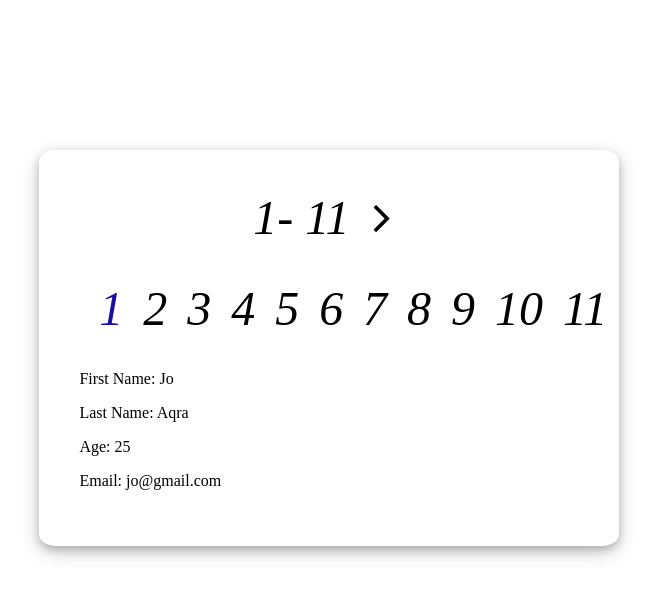
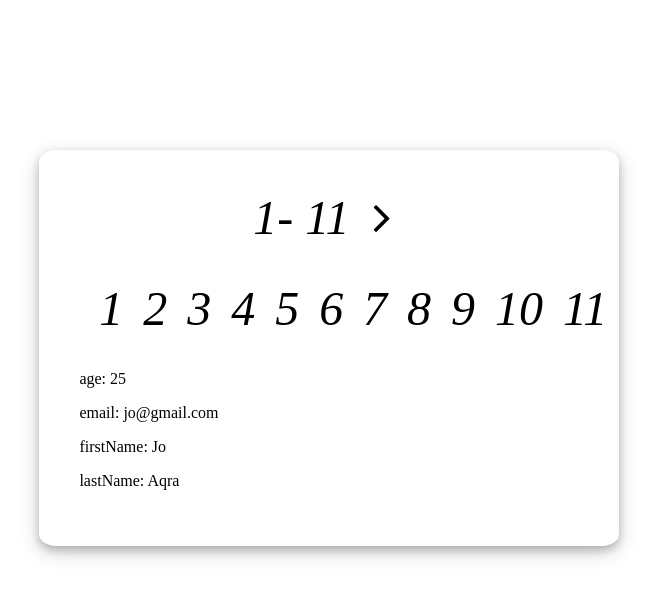
Before and after one commit to mohammad-khamlan/Fullsession-Internship, an Angular app: page / in a window 1280 px wide. Shown: the top 596 px of the page, without its empty margins (311-968 px from the left). Built offline with nearby package versions, Linux system fonts and the light colour scheme.

Commit message:
first-challenge-edit data

```diff
--- /dev/null
+++ b/src/app/add-person.service.ts
@@ -0,0 +1,96 @@
+import { Injectable } from '@angular/core';
+import { Observable } from 'rxjs';
+import { GetPersonService } from './get-person.service';
+
+@Injectable({
+  providedIn: 'root'
+})
+export class AddPersonService {
+
+  people = [
+    {
+      firstName: "Jo",
+      lastName: "Aqra",
+      age: "25",
+      email: "jo@gmail.com"
+    },
+
+    {
+      firstName: "Jad",
+      lastName: "Aqra",
+      age: "35",
+      email: "jad@gmail.com"
+    },
+
+    {
+      firstName: "moahmmad",
+      lastName: "khamlan",
+      age: "22",
+      email: "mohammad@gmail.com"
+    },
+
+    {
+      firstName: "abdallah",
+      lastName: "saleh",
+      age: "24",
+      email: "abdallah@gmail.com"
+    },
+
+    {
+      firstName: "noha",
+      lastName: "thaher",
+      age: "21",
+      email: "noha@gmail.com"
+    },
+
+    {
+      firstName: "ahmad",
+      lastName: "ahmad",
+      age: "18",
+      email: "ahmad@gmail.com"
+    },
+
+    {
+      firstName: "mustafa",
+      lastName: "fehmi",
+      age: "40",
+      email: "mustafa@gmail.com"
+    },
+
+    {
+      firstName: "fehmi",
+      lastName: "mustafa",
+      age: "30",
+      email: "fehmi@gmail.com"
+    },
+
+    {
+      firstName: "khaled",
+      lastName: "ahmad",
+      age: "12",
+      email: "khaled@gmail.com"
+    },
+
+    {
+      firstName: "tareq",
+      lastName: "mohammad",
+      age: "27",
+      email: "tareq@gmail.com"
+    },
+
+    {
+      firstName: "saleem",
+      lastName: "ahmad",
+      age: "29",
+      email: "saleem@gmail.com"
+    },
+  ];
+
+  getPeople(): Array<{}> {
+    return this.people;
+  }
+
+  constructor() { }
+
+
+}
--- a/src/app/get-person.service.ts
+++ b/src/app/get-person.service.ts
@@ -1,9 +1,19 @@
 import { Injectable } from '@angular/core';
+import { BehaviorSubject, Observable } from 'rxjs';
+import { AddPersonService } from './add-person.service';
 
 @Injectable({
   providedIn: 'root'
 })
+
 export class GetPersonService {
 
-  constructor() { }
+  constructor(private selector: AddPersonService) { }
+
+  private people = new BehaviorSubject<Array<{}>>([]);
+
+  getPeople(): Array<{}> {
+    return this.selector.getPeople();
+  }
+
 }
--- a/src/app/pagination/pagination.component.html
+++ b/src/app/pagination/pagination.component.html
@@ -11,21 +11,19 @@
     <div id="container">
 
     <div id="pagination">
+
     <div id="controlButtons">
     <i *ngIf="personNumber != 0" (click) = "previousPerson()" class="fa fa-angle-left moveButton"></i>
     <i id="counter">&nbsp; {{personNumber + 1}}- {{people.length}} &nbsp;</i>
-    <i *ngIf="personNumber != people.length-1" (click) = "nextPerson()" class="fa fa-angle-right moveButton"></i>
+    <i *ngIf="personNumber != people.length - 1" (click) = "nextPerson()" class="fa fa-angle-right moveButton"></i>
     </div>
     <br><br>
 
-    <i *ngFor="let number of numbers" class="pageNumbers" [ngStyle]="{color: personNumber == number ? '#1B0FA2':'black'}" class="pageNumbers" (click) = "personByNumber(number)">{{number + 1}}</i>&nbsp;&nbsp;
-
+    <i *ngFor="let number of numbers" class="pageNumbers" [ngStyle]="{color: personNumber == number ? '#1B0FA2':'black'}" class="pageNumbers" (click) = "personByNumber(number)">{{number}}</i>&nbsp;&nbsp;
 
     <br><br>
-    <p>First Name: {{person.firstName}}</p>
-    <p>Last Name: {{person.lastName}}</p>
-    <p>Age: {{person.age}}</p>
-    <p>Email: {{person.email}}</p>
+    <p *ngFor="let item of person | keyvalue">{{item.key}}: {{item.value}}</p>
+
     </div>
     </div>
 </body>
--- a/src/app/pagination/pagination.component.ts
+++ b/src/app/pagination/pagination.component.ts
@@ -1,4 +1,6 @@
 import { Component, OnInit } from '@angular/core';
+import { Observable } from 'rxjs';
+import { GetPersonService } from '../get-person.service';
 
 @Component({
   selector: 'app-pagination',
@@ -7,94 +9,20 @@ import { Component, OnInit } from '@angular/core';
 })
 export class PaginationComponent implements OnInit {
 
-  people = [
-    {
-      firstName: "Jo",
-      lastName: "Aqra",
-      age: "25",
-      email: "jo@gmail.com"
-    },
 
-    {
-      firstName: "Jad",
-      lastName: "Aqra",
-      age: "35",
-      email: "jad@gmail.com"
-    },
+  public people: Array<{}> = [];
 
-    {
-      firstName: "moahmmad",
-      lastName: "khamlan",
-      age: "22",
-      email: "mohammad@gmail.com"
-    },
-
-    {
-      firstName: "abdallah",
-      lastName: "saleh",
-      age: "24",
-      email: "abdallah@gmail.com"
-    },
-
-    {
-      firstName: "noha",
-      lastName: "thaher",
-      age: "21",
-      email: "noha@gmail.com"
-    },
-
-    {
-      firstName: "ahmad",
-      lastName: "ahmad",
-      age: "18",
-      email: "ahmad@gmail.com"
-    },
-
-    {
-      firstName: "mustafa",
-      lastName: "fehmi",
-      age: "40",
-      email: "mustafa@gmail.com"
-    },
-
-    {
-      firstName: "fehmi",
-      lastName: "mustafa",
-      age: "30",
-      email: "fehmi@gmail.com"
-    },
-
-    {
-      firstName: "khaled",
-      lastName: "ahmad",
-      age: "12",
-      email: "khaled@gmail.com"
-    },
-
-    {
-      firstName: "tareq",
-      lastName: "mohammad",
-      age: "27",
-      email: "tareq@gmail.com"
-    },
-
-    {
-      firstName: "saleem",
-      lastName: "ahmad",
-      age: "29",
-      email: "saleem@gmail.com"
-    },
-  ];
-
-  numbers = Array.from(Array(this.people.length).keys());
+  numbers: Array<{}> = [];
   personNumber = 0;
 
-  person = this.people[0];
+  person = {};
 
-  constructor() { }
+  constructor(private selector: GetPersonService) { }
 
   ngOnInit(): void {
-    // this.selector.getPerson.subscribe((x) => (this.person = x));
+    this.people = this.selector.getPeople();
+    this.numbers = Array.from({ length: this.people.length }, (_, number) => number + 1);
+    this.person = this.people[0]
   }
 
   nextPerson() {
@@ -112,7 +40,7 @@ export class PaginationComponent implements OnInit {
   }
 
   personByNumber(x: any) {
-    this.personNumber = x;
+    this.personNumber = x - 1;
     this.person = this.people[this.personNumber];
   }
 }
```
